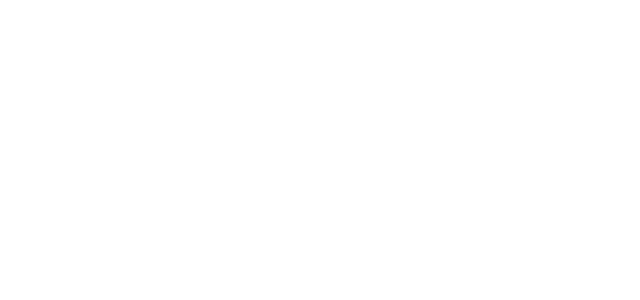
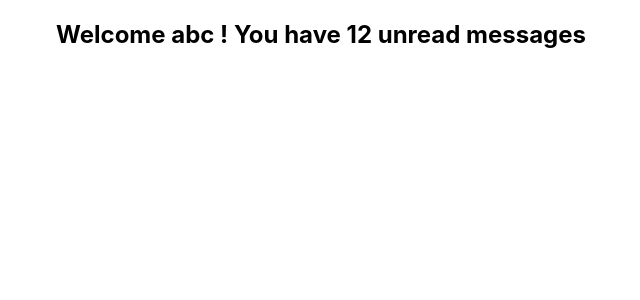
Before and after one commit to AdityaTarale/react-typescript, a React (Create React App) app: page / in a window 1280 px wide. Shown: the top 300 px of the page, without its empty margins (319-959 px from the left). Built offline with nearby package versions, Linux system fonts and the light colour scheme.

Commit message:
2-Typing-Props

```diff
--- a/src/App.tsx
+++ b/src/App.tsx
@@ -1,7 +1,12 @@
 import "./App.css";
+import { Greet } from "./components/Greet";
 
 function App() {
-  return <div className="App"></div>;
+  return (
+    <div className="App">
+      <Greet name="abc" />
+    </div>
+  );
 }
 
 export default App;
--- /dev/null
+++ b/src/components/Greet.tsx
@@ -0,0 +1,20 @@
+import React from "react";
+
+type GreetProps = {
+  name: string;
+};
+
+export const Greet = (props: GreetProps) => {
+  return (
+    <div>
+      <h2>Welcome {props.name} ! You have 12 unread messages</h2>
+    </div>
+  );
+};
+
+/**
+ * Note
+ *
+ * Use typescript when building application ,
+ * interfaces when building libraries
+ */
```
